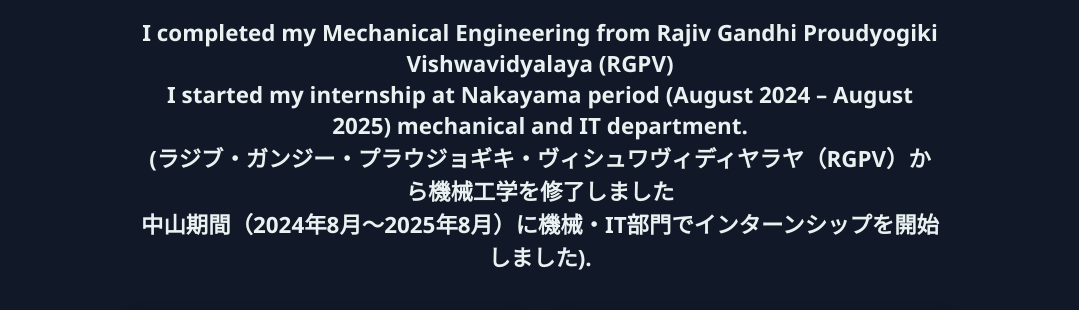
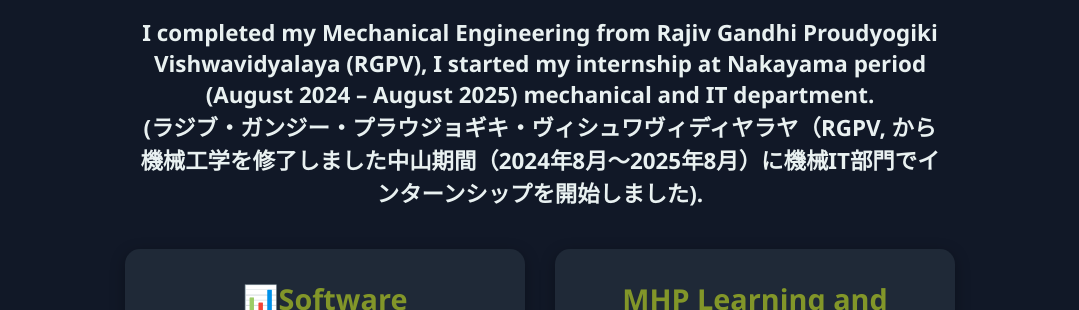
Before and after one commit to Faiyaz1010/nakayama, a plain HTML site: page index.html in a window 1280 px wide. Shown: the part 453-763 px from the top of the page, without its empty margins (100-1179 px from the left). Drawn offline with Linux system fonts and the light colour scheme.

Commit message:
Update index.html

```diff
--- a/index.html
+++ b/index.html
@@ -196,10 +196,10 @@
   </div>
 
   <div class="cont">
-    I completed my Mechanical Engineering from Rajiv Gandhi Proudyogiki Vishwavidyalaya (RGPV)<br>
+    I completed my Mechanical Engineering from Rajiv Gandhi Proudyogiki Vishwavidyalaya (RGPV),
     I started my internship at Nakayama period (August 2024 – August 2025) mechanical and IT department.<br>
-    (ラジブ・ガンジー・プラウジョギキ・ヴィシュワヴィディヤラヤ（RGPV）から機械工学を修了しました<br>
-    中山期間（2024年8月～2025年8月）に機械・IT部門でインターンシップを開始しました).
+    (ラジブ・ガンジー・プラウジョギキ・ヴィシュワヴィディヤラヤ（RGPV,
+     から機械工学を修了しました中山期間（2024年8月～2025年8月）に機械IT部門でインターンシップを開始しました).
    </div>
 
   <div class="link-boxes">
```
